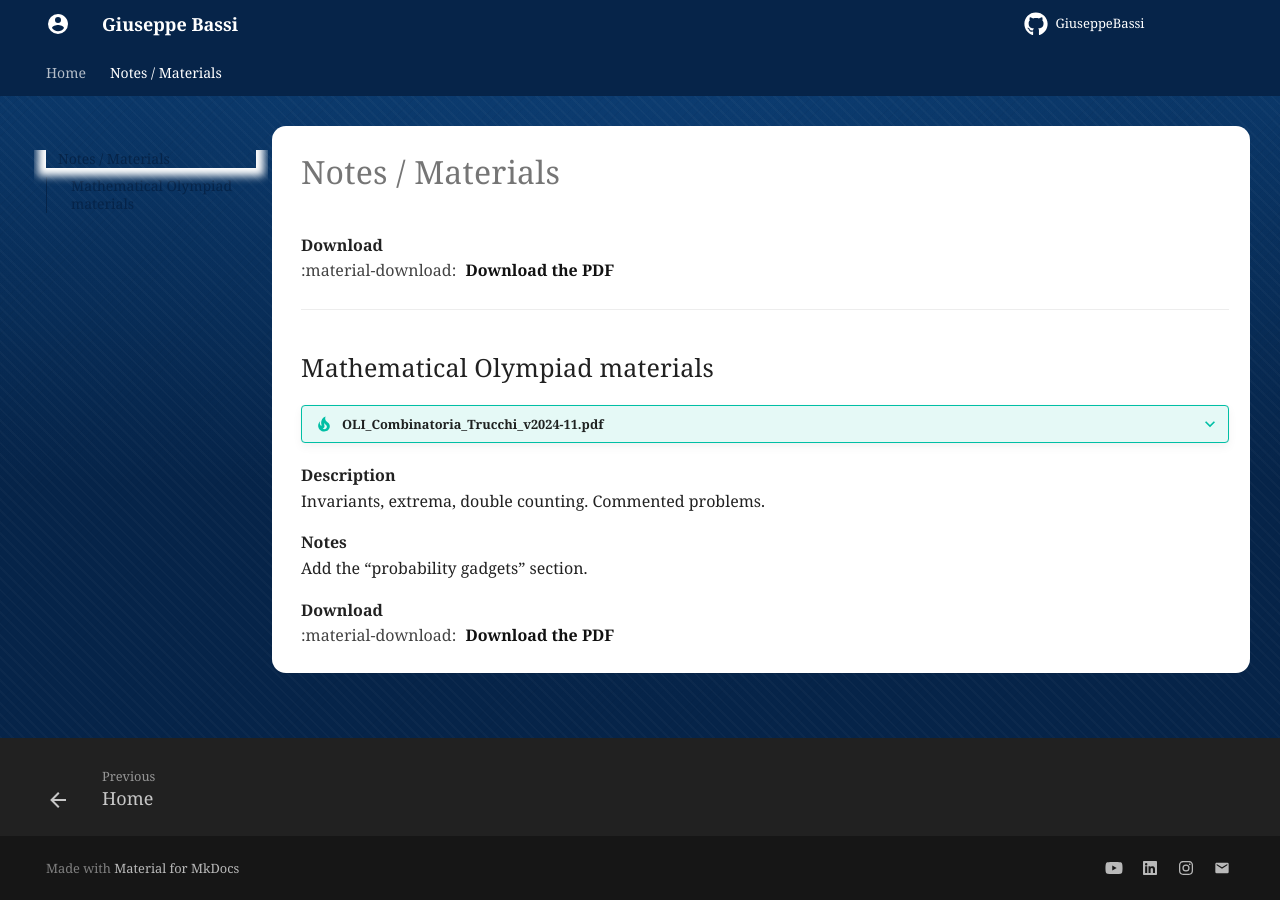
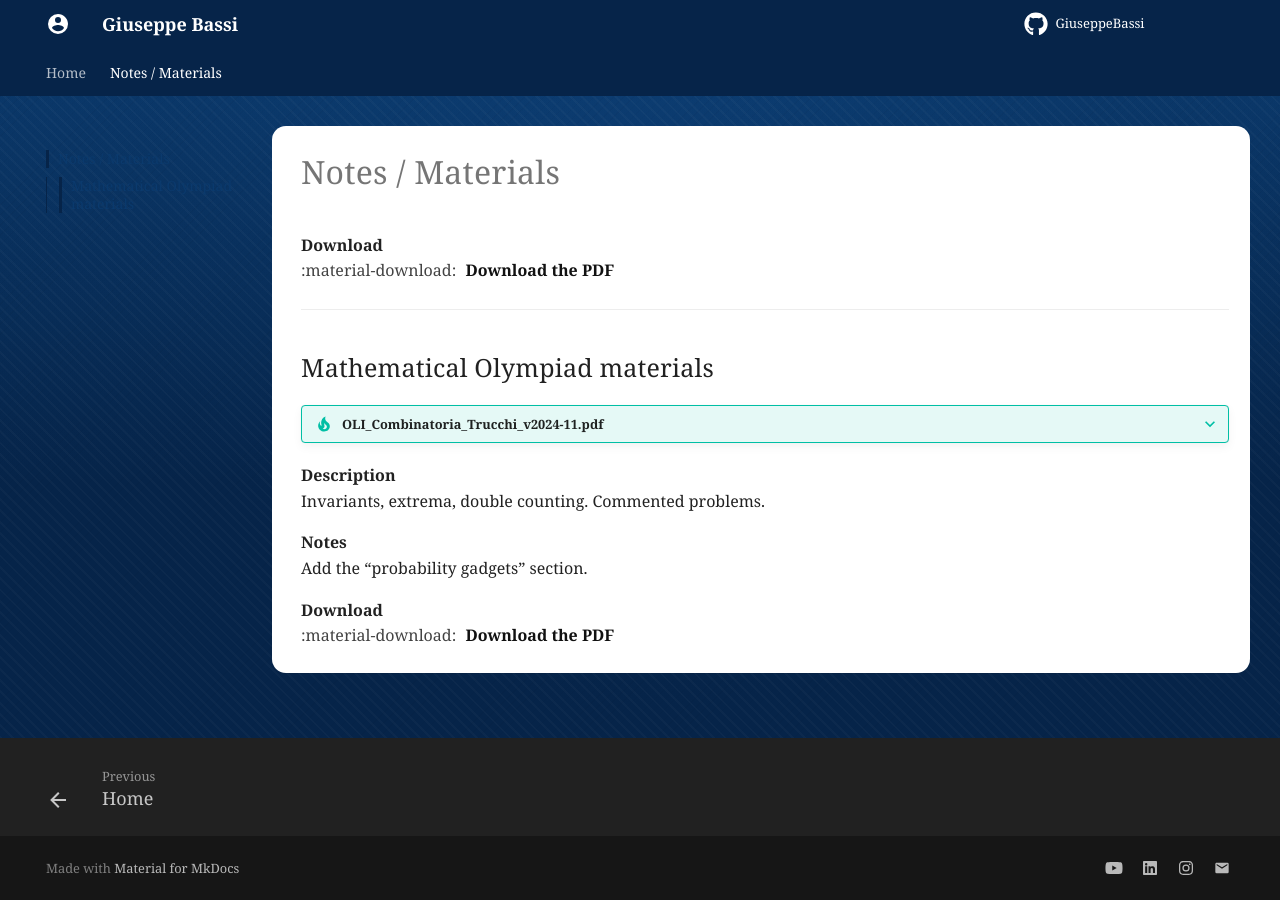
Before and after one commit to GiuseppeBassi/GiuseppeBassi.github.io, an MkDocs documentation site: the page built from docs/notes.md, in a window 1280 px wide. Built offline with MkDocs 1.6.1 and Material for MkDocs 9.7.7, drawn with Linux system fonts in a browser that asks for light colours.

Commit message:
Update overrides.css

```diff
--- a/docs/overrides.css
+++ b/docs/overrides.css
@@ -1,11 +1,14 @@
-/* ---------------------- BRAND & FONTS ---------------------- */
+/* =========================================================
+   BRAND, TYPO & GLOBAL VARS
+   — Regola qui colori, font, dimensioni avatar e overhang —
+   ========================================================= */
 :root{
-  /* Blues */
+  /* Brand (attuale palette blu; puoi cambiare più tardi) */
   --brand-blue: #062449;        /* dark */
   --brand-blue-mid: #0b3a6d;    /* mid */
   --brand-blue-light: #1a5aa6;  /* light */
 
-  /* Material mapping */
+  /* Material theme mapping */
   --md-primary-fg-color: var(--brand-blue);
   --md-primary-fg-color--light: var(--brand-blue-light);
   --md-primary-fg-color--dark: var(--brand-blue);
@@ -15,15 +18,21 @@
   --md-text-font: Georgia, "Times New Roman", serif;
   --md-code-font: ui-monospace, "SFMono-Regular", Menlo, Consolas, "Liberation Mono", monospace;
 
-  /* Hero sizing */
-  --avatar-size: 150px;  /* leggermente più grande */
-  --overlay-drop: 38px;
+  /* Hero & overlay controls */
+  --avatar-size: 150px;     /* dimensione avatar */
+  /* Extra “uscita” sotto al lago per overlay (1 cm ≈ 38px) */
+  --overhang-extra: 38px;
+  /* Calcolo unico usato ovunque per coerenza (25% avatar + extra) */
+  --overhang: calc(0.25 * var(--avatar-size) + var(--overhang-extra));
 }
 
+/* Font applicati */
 body, .md-typeset { font-family: var(--md-text-font); }
 .md-typeset h1, .md-typeset h2, .md-typeset h3 { letter-spacing: .2px; }
 
-/* ---------------------- BACKGROUND & CARD ---------------------- */
+/* =========================================================
+   PAGE BACKGROUND & CONTENT CARD
+   ========================================================= */
 [data-md-color-scheme="default"] .md-main,
 [data-md-color-scheme="slate"] .md-main{
   background:
@@ -41,43 +50,43 @@
   padding: .25rem .25rem 0 .25rem;
 }
 
-/* ---------------------- NAV/SIDEBAR ---------------------- */
-/*.md-sidebar--primary,
-.md-sidebar--primary .md-sidebar__inner,
-.md-nav, .md-nav__list, .md-nav__item { background: #ffffff !important; }
-.md-sidebar--secondary { background: #ffffff !important; }
-.md-nav__link, .md-nav__item .md-nav__link{ color: #0f172a; }
-.md-nav__link:hover { color: var(--brand-blue-mid); }
-a:hover{ color: var(--brand-blue-light); } */
-
-/* --- Uniforma aspetto voce attiva/hover in nav primaria e TOC --- */
-.md-nav__link[aria-current],
-.md-nav__link--active {
-  background: transparent !important;        /* niente “pill” largo */
+/* =========================================================
+   NAV & SIDEBAR — uniforma “Home” e TOC (niente pill largo)
+   ========================================================= */
+/* Rimuove il pill di sfondo dalle voci attive nella sidebar primaria */
+.md-sidebar--primary .md-nav__link[aria-current],
+.md-sidebar--primary .md-nav__link--active{
+  background: transparent !important;
+  box-shadow: none !important;
 }
 
-.md-nav__link,
-.md-nav__item .md-nav__link {
+/* “Spina” a sinistra coerente su primaria e secondaria */
+.md-sidebar--primary .md-nav__link,
+.md-sidebar--secondary .md-nav__link{
   border-left: 3px solid transparent;
-  padding-left: calc(0.6rem - 3px);          /* compensa il bordo */
+  padding-left: calc(0.6rem - 3px) !important;
 }
 
-/* Active + Hover con stesso accento in entrambe le sidebar */
-.md-nav__link[aria-current="page"],
-.md-nav__link--active,
-.md-nav__link:hover {
-  border-left-color: var(--brand-blue);
-  color: var(--brand-blue-mid);
+/* Stato attivo/hover identico su entrambe */
+.md-sidebar--primary .md-nav__link[aria-current="page"],
+.md-sidebar--primary .md-nav__link--active,
+.md-sidebar--primary .md-nav__link:hover,
+.md-sidebar--secondary .md-nav__link[aria-current="true"],
+.md-sidebar--secondary .md-nav__link:hover{
+  border-left-color: var(--brand-blue) !important;
+  color: var(--brand-blue-mid) !important;
   background: transparent !important;
 }
 
-/* TOC (nav secondaria) allinea padding e rimuove differenze di larghezza */
-.md-sidebar--secondary .md-nav__list,
-.md-sidebar--secondary .md-nav__item {
+/* Elimina differenze di larghezza dovute a bg/padding container */
+.md-sidebar--primary .md-nav,
+.md-sidebar--secondary .md-nav{
   background: transparent !important;
 }
 
-/* ---------------------- BUTTONS ---------------------- */
+/* =========================================================
+   BUTTONS
+   ========================================================= */
 .md-typeset .md-button--primary{
   background-color: var(--brand-blue);
   border-color: var(--brand-blue);
@@ -95,29 +104,33 @@
 .top-cta{
   display:flex;
   justify-content:center;
-  margin: 10px 0 14px 0; /* nessuna riga sopra */
+  margin: 10px 0 14px 0;
 }
 
-/* ---------------------- PAGE TITLE ---------------------- */
+/* =========================================================
+   PAGE TITLE
+   ========================================================= */
 .page-title{
   display: flex;
-  justify-content: center;   /* centrato */
+  justify-content: center;
   margin: 6px 2px 12px 2px;
 }
 .page-title h1{
   margin: 0;
   font-family: Georgia, "Times New Roman", serif;
   font-weight: 700;
-  font-size: 40px;           /* leggermente più grande */
+  font-size: 40px;
   color: #111;
   letter-spacing: .2px;
 }
 
-/* ---------------------- HERO (Lago chiaro, nitido) ---------------------- */
+/* =========================================================
+   HERO — Lago chiaro + overlay controllato da --overhang
+   ========================================================= */
 .hero-wrap{
   position: relative;
-  /* spazio per la fascia sovrapposta (avatar esce 25%) */
-  margin-bottom: calc(0.25 * var(--avatar-size) + 12px);
+  /* Spazio sotto al lago per ospitare overlay che “esce” */
+  margin-bottom: calc(var(--overhang) + 12px);
 }
 .hero-lake{
   position: relative;
@@ -127,18 +140,17 @@
   background-image: url("assets/Lago_Di_Garda.jpg");
   background-size: cover;
   background-position: center;
-  isolation: isolate;
+  isolation: isolate; /* evita blending strani */
 }
-/* NESSUN overlay scuro: vogliamo l'immagine chiara e nitida */
-/* Se volessi appena un tocco per contrasto:
-.hero-lake::after{ content:""; position:absolute; inset:0; background: linear-gradient(180deg, rgba(255,255,255,.00), rgba(255,255,255,.00)); }
-*/
+/* Niente overlay scuro: immagine chiara e nitida */
 
-/* ---------------------- OVERLAY STRIP (avatar + contatti + loghi) ---------------------- */
+/* =========================================================
+   OVERLAY STRIP (avatar + contatti + loghi)
+   ========================================================= */
 .overlay-row{
   position: absolute;
   left: 18px; right: 18px;
-  bottom: calc(-0.25 * var(--avatar-size) - var(--overlay-drop));
+  bottom: calc(-1 * var(--overhang)); /* esce sotto al lago */
   z-index: 2;
   display: grid;
   grid-template-columns: var(--avatar-size) 1fr auto;
@@ -148,12 +160,12 @@
   font-family: Georgia, "Times New Roman", serif;
 }
 
-/* Avatar CIRCOLARE */
+/* Avatar circolare */
 .overlay-row .avatar{
   width: var(--avatar-size);
   height: var(--avatar-size);
   object-fit: cover;
-  border-radius: 50%;              /* cerchio */
+  border-radius: 50%;
   border: 3px solid #fff;
   box-shadow: 0 6px 18px rgba(0,0,0,.25);
 }
@@ -178,7 +190,7 @@
 }
 .contacts .sep{ opacity: .65; }
 
-/* Loghi più grandi, affiancati */
+/* Loghi affiancati, più grandi, senza effetti */
 .overlay-row .right{
   display: flex;
   gap: 14px;
@@ -187,7 +199,7 @@
   padding-bottom: 8px;
 }
 .overlay-row .right img{
-  height: 64px;                  /* più grandi */
+  height: 64px;
   object-fit: contain;
   background: transparent;
   padding: 0;
@@ -196,21 +208,26 @@
   filter: none;
 }
 
-/* ---------------------- Sottotitolo subito sotto il lago ---------------------- */
+/* =========================================================
+   SUBTITLE (nessun a-capo forzato)
+   ========================================================= */
 .headline-subtitle{
-  margin: calc(0.6rem + var(--overlay-drop)) 0 0.2rem 0;
+  /* margine superiore coerente con l’uscita dell’overlay */
+  margin: calc(0.6rem + var(--overhang-extra)) 0 0.2rem 0;
   text-align: center;
   font-size: 16px;
   color: #111;
   font-family: Georgia, "Times New Roman", serif;
-  max-width: 72ch;         /* forza il wrapping gradevole */
+  max-width: 72ch;     /* confortevole, ma NON forza un break specifico */
   margin-left: auto;
   margin-right: auto;
-  padding: 0 12px;         /* un filo di respiro ai lati */
-  text-wrap: balance;      /* wrap più “bello” se supportato */
+  padding: 0 12px;
+  text-wrap: balance;  /* migliore distribuzione quando supportato */
 }
 
-/* ---------------------- NOTES: download link style (sezione notes) ---------------------- */
+/* =========================================================
+   NOTES — stile link download
+   ========================================================= */
 .md-typeset a.download-link{
   color: #111;
   font-weight: 600;
@@ -224,24 +241,34 @@
 }
 .md-typeset .twiddle{ margin-right: .25rem; opacity: .85; }
 
-/* ---------------------- RESPONSIVE ---------------------- */
+/* =========================================================
+   RESPONSIVE
+   ========================================================= */
 @media (max-width: 768px){
-  :root{ --avatar-size: 110px; --overlay-drop: 24px; }
+  :root{
+    --avatar-size: 110px;
+    --overhang-extra: 24px; /* meno uscita su mobile */
+    --overhang: calc(0.25 * var(--avatar-size) + var(--overhang-extra));
+  }
   .overlay-row{
     grid-template-columns: var(--avatar-size) 1fr;
     right: 12px; left: 12px;
   }
-  .overlay-row .right{ display: none; } /* nascondi loghi su mobile per layout pulito */
+  .overlay-row .right{ display: none; } /* nasconde loghi su mobile per pulizia */
   .page-title h1{ font-size: 32px; }
   .headline-subtitle{ font-size: 15px; }
 }
 
-/* ---------------------- NASCONDI UI SEARCH (se anche il plugin è off) ---------------------- */
+/* =========================================================
+   SEARCH UI (nascosta se plugin disabilitato)
+   ========================================================= */
 .md-header__button.md-icon[for="__search"],
 .md-search,
 .md-search__overlay{ display: none !important; }
 
-/* --- Credito foto nel footer, piccolo e poco invasivo --- */
+/* =========================================================
+   FOOTER — credito foto, piccolo e discreto
+   ========================================================= */
 .md-footer, .md-footer a { color: rgba(255,255,255,.75); }
 .wm-credit{
   font-size: 12px;
```
